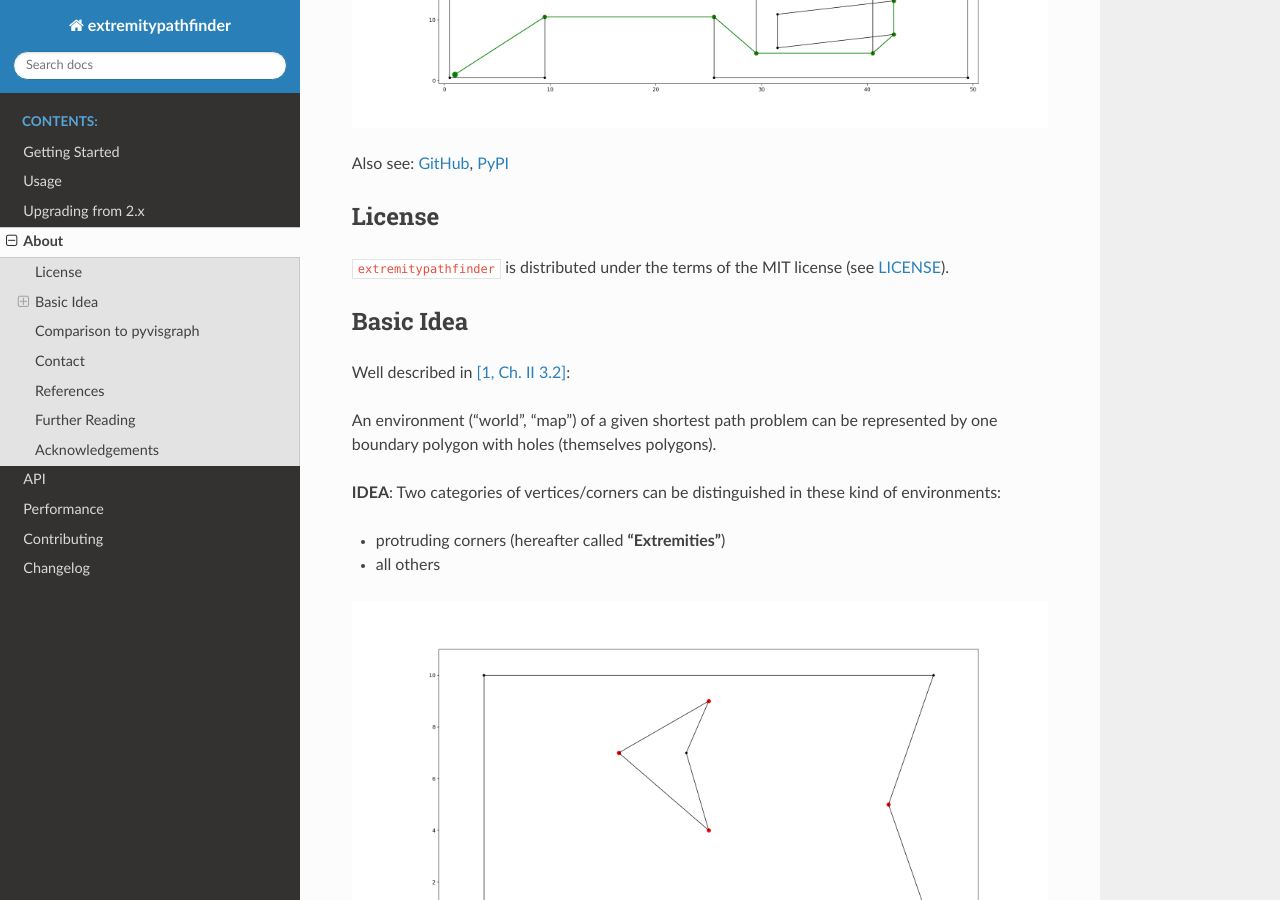
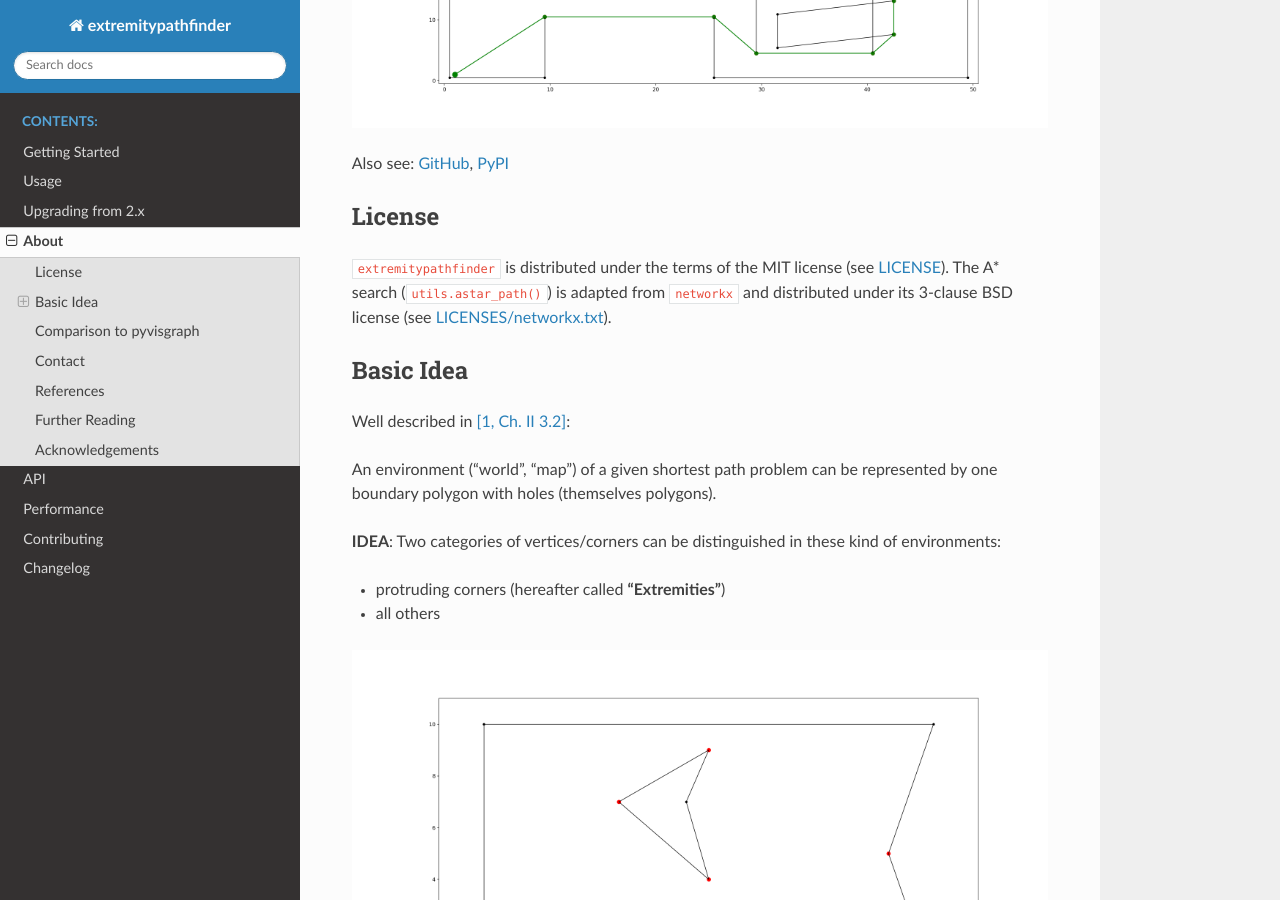
Before and after one commit to jannikmi/extremitypathfinder, a Sphinx documentation site: the page built from docs/3_about.rst, in a window 1280 px wide and 900 px high, scrolled down 551 px. Built offline with Sphinx 7.4.7 and the Read the Docs theme 3.1.0, drawn with Linux system fonts in a browser that asks for light colours.

Commit message:
Changelog: performance and license under other changes, license note in the docs
- move the bullets of the stray "Performance:" heading (between the two
  BREAKING sections) to "other changes:"
- the documentation bugfix entry no longer names the networkx A* search
- about page: the A* search is under the BSD-3-Clause license of networkx

Co-Authored-By: Claude Opus 5.5 <noreply@anthropic.com>
Claude-Session: https://claude.ai/code/session_01XJqV77kufvrxmEhrEBcxDD

```diff
--- a/docs/3_about.rst
+++ b/docs/3_about.rst
@@ -22,6 +22,8 @@ License
 
 ``extremitypathfinder`` is distributed under the terms of the MIT license
 (see `LICENSE <https://github.com/jannikmi/extremitypathfinder/blob/master/LICENSE>`__).
+The A* search (``utils.astar_path()``) is adapted from ``networkx`` and distributed under its 3-clause BSD license
+(see `LICENSES/networkx.txt <https://github.com/jannikmi/extremitypathfinder/blob/master/LICENSES/networkx.txt>`__).
 
 
 Basic Idea
```
Also changed, not shown: CHANGELOG.rst (+6 -9 lines).
